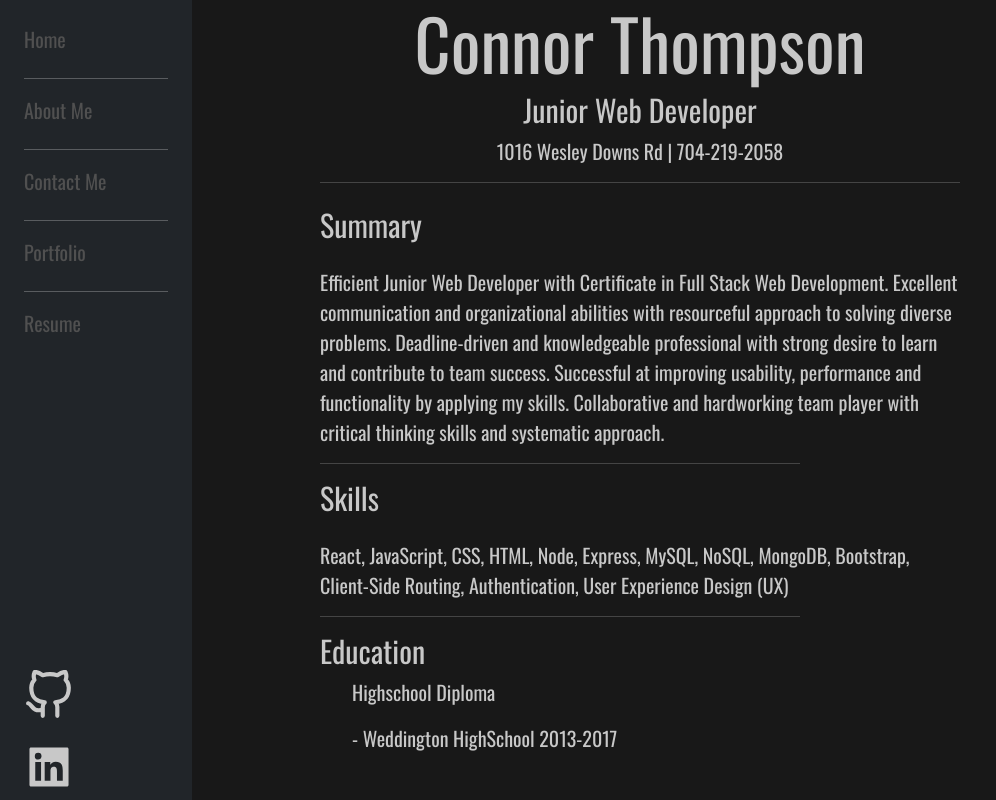
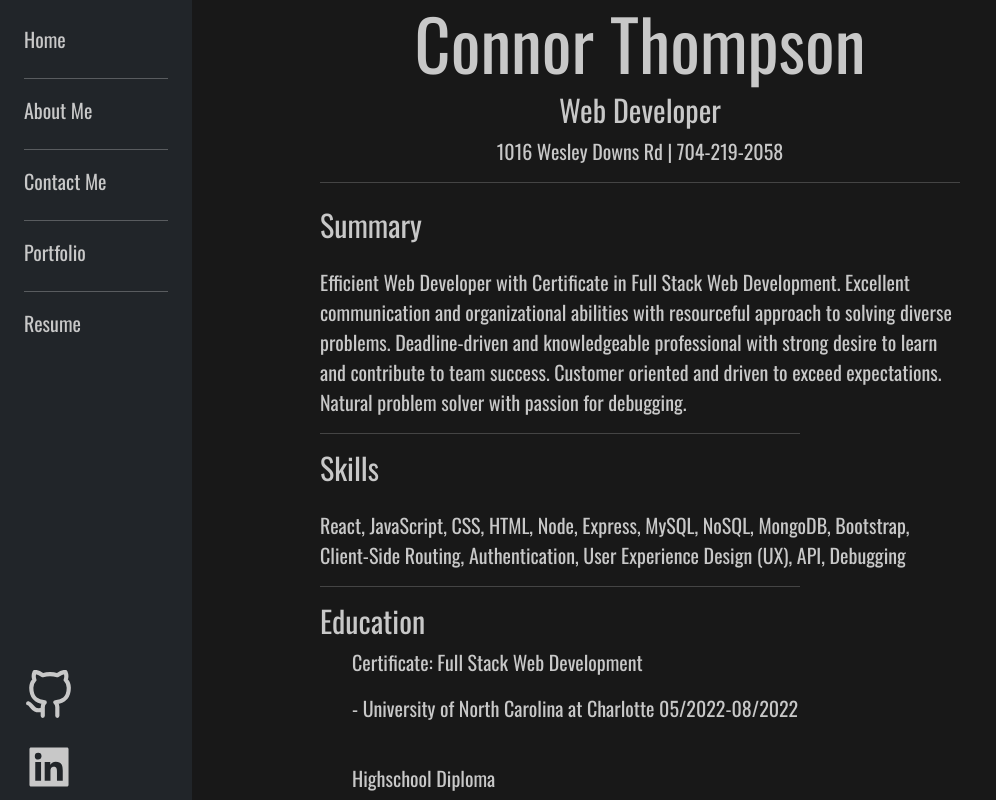
Before and after one commit to 1645558/My-Portfolio, a React (Create React App) app in the folder connors-portfolio/: page /resume in a window 1280 px wide. Shown: the whole page, without its empty margins (0-996 px from the left). Built offline with nearby package versions, Linux system fonts and the light colour scheme.

Commit message:
made some changes to resume and about me, styled changes for header too

```diff
--- a/connors-portfolio/src/components/Header/index.js
+++ b/connors-portfolio/src/components/Header/index.js
@@ -14,23 +14,23 @@ const Header = () => {
             </div>
             <div className='nav-menu p-4 bg-dark' style={{ position: 'fixed', height: '100vh', width: '15vw' }}>
                 <span className='d-flex flex-column'>
-                    <Link id='link-style' to='/' className='mb-2' style={{ textDecoration: 'none', color: 'rgb(80, 80, 80)' }}>
+                    <Link id='link-style' to='/' className='mb-2' style={{ textDecoration: 'none', color: 'rgb(200, 200, 200)' }}>
                         Home
                     </Link>
                     <hr style={{ color: 'white' }} />
-                    <Link id='link-style' to='/about-me' className='mb-2' style={{ textDecoration: 'none', color: 'rgb(80, 80, 80)' }}>
+                    <Link id='link-style' to='/about-me' className='mb-2' style={{ textDecoration: 'none', color: 'rgb(200, 200, 200)' }}>
                         About Me
                     </Link>
                     <hr style={{ color: 'white' }} />
-                    <Link id='link-style' to='/contact-me' className='mb-2' style={{ textDecoration: 'none', color: 'rgb(80, 80, 80)' }}>
+                    <Link id='link-style' to='/contact-me' className='mb-2' style={{ textDecoration: 'none', color: 'rgb(200, 200, 200)' }}>
                         Contact Me
                     </Link>
                     <hr style={{ color: 'white' }} />
-                    <Link id='link-style' to='/portfolio' className='mb-2' style={{ textDecoration: 'none', color: 'rgb(80, 80, 80)' }}>
+                    <Link id='link-style' to='/portfolio' className='mb-2' style={{ textDecoration: 'none', color: 'rgb(200, 200, 200)' }}>
                         Portfolio
                     </Link>
                     <hr style={{ color: 'white' }} />
-                    <Link id='link-style' to='/resume' className='mb-2' style={{ textDecoration: 'none', color: 'rgb(80, 80, 80)' }}>
+                    <Link id='link-style' to='/resume' className='mb-2' style={{ textDecoration: 'none', color: 'rgb(200, 200, 200)' }}>
                         Resume
                     </Link>
                     <div className="icons">
--- a/connors-portfolio/src/pages/AboutMe.js
+++ b/connors-portfolio/src/pages/AboutMe.js
@@ -12,6 +12,7 @@ const About = () => {
                         My name is Connor Thompson, I'm a junior web developer based in Charlotte NC, USA.
                         I'm passionate about building cutting-edge applications! My journey in coding started
                         a year ago and I've been striving to build bigger and better projects everyday.
+                        Checkout my portfolio section to see my favorite projects!
                     </p>
                 </div>
             </div>
--- a/connors-portfolio/src/pages/Resume.js
+++ b/connors-portfolio/src/pages/Resume.js
@@ -7,23 +7,23 @@ const Resume = () => {
                 Connor Thompson
             </h1>
             <h4 className="d-flex justify-content-center">
-                Junior Web Developer
+                Web Developer
             </h4>
             <p className="d-flex justify-content-center">
                 1016 Wesley Downs Rd | 704-219-2058
             </p>
             <hr className="m-auto w-50" />
             <section className="container mb-5">
-                <div style={{ width: '50vw', margin: 'auto'}}>
+                <div style={{ width: '50vw', margin: 'auto' }}>
                     <h4 className="pt-4">
                         Summary
                     </h4>
                     <p className="pt-3">
-                        Efficient Junior Web Developer with Certificate in Full Stack Web Development. Excellent
-                        communication and organizational abilities with resourceful approach to solving diverse problems.
-                        Deadline-driven and knowledgeable professional with strong desire to learn and contribute to team
-                        success. Successful at improving usability, performance and functionality by applying my skills.
-                        Collaborative and hardworking team player with critical thinking skills and systematic approach.
+                        Efficient Web Developer with Certificate in Full Stack Web Development. Excellent communication
+                        and organizational abilities with resourceful approach to solving diverse problems. Deadline-driven
+                        and knowledgeable professional with strong desire to learn and contribute to team success.
+                        Customer oriented and driven to exceed expectations. Natural problem solver with passion for
+                        debugging.
                     </p>
                     <hr className="w-75" />
                     <h4>
@@ -31,7 +31,7 @@ const Resume = () => {
                     </h4>
                     <p className="pt-3">
                         React, JavaScript, CSS, HTML, Node, Express, MySQL, NoSQL, MongoDB, Bootstrap, Client-Side Routing,
-                        Authentication, User Experience Design (UX)
+                        Authentication, User Experience Design (UX), API, Debugging
                     </p>
                     <hr className="w-75" />
                     <h4>
@@ -39,19 +39,19 @@ const Resume = () => {
                     </h4>
                     <ul>
                         <p>
-                            Highschool Diploma
-
-                        </p>
-                        <p>
-                        - Weddington HighSchool
-                        2013-2017
-                        </p>
-                        <p className="pt-4">
                             Certificate: Full Stack Web Development
                         </p>
                         <p>
                             - University of North Carolina at Charlotte
                             05/2022-08/2022
+                        </p>
+                        <p className="pt-4">
+                            Highschool Diploma
+
+                        </p>
+                        <p>
+                            - Weddington HighSchool
+                            2013-2017
                         </p>
                     </ul>
                     <hr className="w-75" />
```
